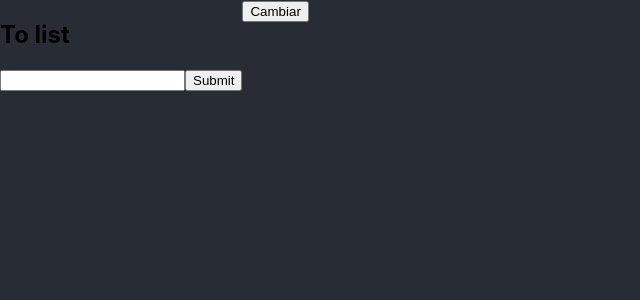
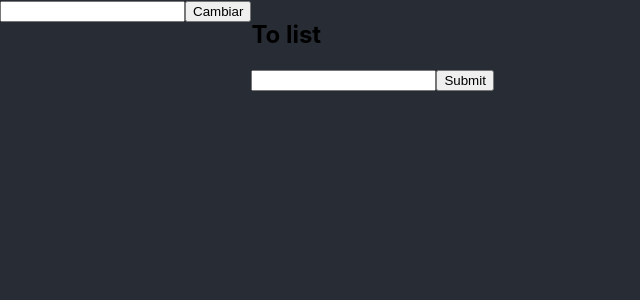
Before and after one commit to Agustin-Alice/To-list, a React (Create React App) app in the folder to-list/: page / in a window 1280 px wide. Shown: the top 300 px of the page, without its empty margins (0-640 px from the left). Built offline with nearby package versions, Linux system fonts and the light colour scheme.

Commit message:
mejor que ayer peor que mañana

```diff
--- a/to-list/src/App.css
+++ b/to-list/src/App.css
@@ -6,7 +6,11 @@
 
 .App-left {
 
+  align-items: center;
+
 }
 .App-Right {
 
+  align-items: center;
+
 }
--- a/to-list/src/App.js
+++ b/to-list/src/App.js
@@ -2,13 +2,28 @@ import React, { Component } from 'react'
 import './App.css';
 
 class Inputs extends Component{
+  state  = {
+    lista : ['']
+
+  }
+
+  edit = () => {
+    alert("Quiere modificarlo?")
+  }
+
   render() {
     return(
-      <input type= "text"> </input>,
-      <button>Cambiar</button>
+      <div>
+        <input type= "text" value = {this.state.lista}></input>
+        <button onClick={this.edit}>Cambiar</button>
+      </div>
 
-      )}
+
+    )}
 }
+
+
+
 
 class App extends Component {
 
@@ -25,25 +40,29 @@ class App extends Component {
 
   }
 
-
+  // este metodo tiene que usar el componente Inputs en la otra section app-Left.
+  // el valor del input del componente Inputs tiene que ser el valor del state del componente padre.
+  //
   agregar = (event) => {
     event.preventDefault()
-      this.setState({
 
-    })
+//    return(<Inputs/>)
+
   }
-
-
-
-
-
 
   render() {
     return(
 
     <form className="App">
       <section className="App-left">
-        <h1>To list</h1>
+        <Inputs/>
+
+
+      </section>
+
+
+      <section className="App-right">
+      <h1>To list</h1>
         <input
           type="text"
           onChange={this.add}
@@ -54,14 +73,6 @@ class App extends Component {
         </button>
 
         <h2>{this.state.variable}</h2>
-        <h3>{this.state.listado}</h3>
-      </section>
-
-
-      <section className="App-right">
-        <Inputs/>
-
-
 
       </section>
     </form>
```
